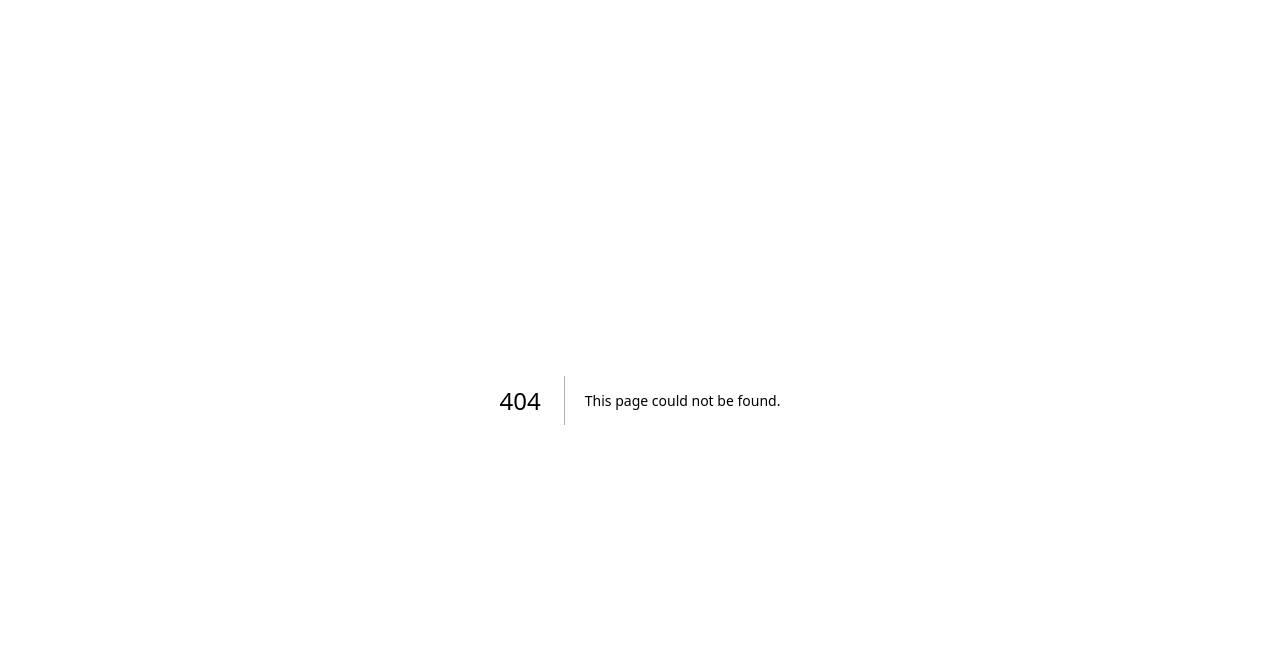
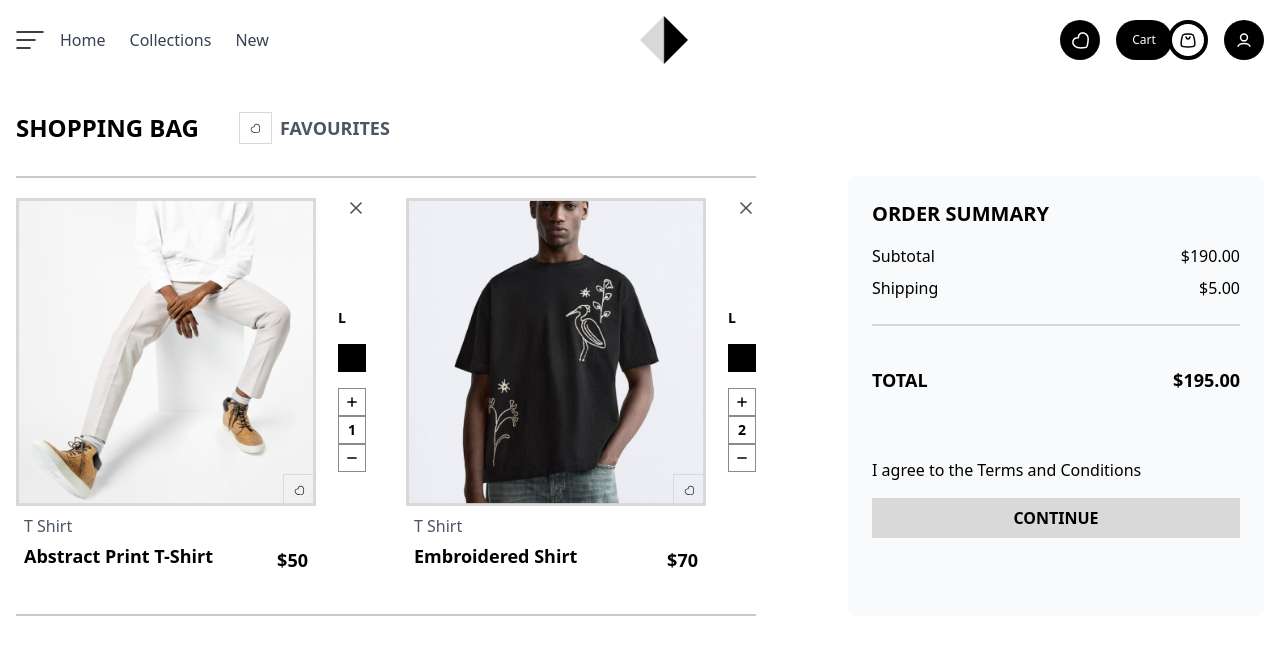
Before and after one commit to Acquaah-Emmanuel-Kofi/fashion-commerce, a Next.js app: page /cart in a window 1280 px wide. Before the commit this address had no page. Shown: the top 654 px of the page. Built offline with nearby package versions, Linux system fonts and the light colour scheme.

Commit message:
feat: build entire cart page with dummy data

```diff
--- /dev/null
+++ b/src/app/cart/page.tsx
@@ -0,0 +1,102 @@
+"use client";
+
+import CartItem from "./components/CartItem";
+import CartSummary from "./components/CartSummary";
+import product1 from "../../../public/images/product_1.png";
+import product2 from "../../../public/images/product_2.png";
+import { useState } from "react";
+import Layout from "../shared/components/Layout";
+import AddToFavoriteButton from "../shared/components/AddToFavoriteButton";
+
+const CartPage = () => {
+  const initialItems = [
+    {
+      id: 1,
+      title: "T Shirt",
+      description: "Abstract Print T-Shirt",
+      thumbnail: product1,
+      size: "M",
+      color: "red",
+      price: 50,
+      quantity: 1,
+    },
+    {
+      id: 2,
+      title: "T Shirt",
+      description: "Embroidered Shirt",
+      thumbnail: product2,
+      size: "L",
+      color: "green",
+      price: 70,
+      quantity: 2,
+    },
+  ];
+
+  const [cartItems, setCartItems] = useState(initialItems);
+
+  // Update item quantity in cart
+  const handleUpdateQuantity = (id: number, newQuantity: number) => {
+    setCartItems((prevItems) =>
+      prevItems.map((item) =>
+        item.id === id ? { ...item, quantity: newQuantity } : item
+      )
+    );
+  };
+
+  // Remove individual item from cart
+  const handleRemoveItem = (id: number) => {
+    setCartItems((prevItems) => prevItems.filter((item) => item.id !== id));
+  };
+
+  // Remove all items from cart
+  const handleClearCart = () => {
+    setCartItems([]);
+  };
+
+  return (
+    <Layout showFooter={false}>
+      <div className="container mx-auto px-4 py-8">
+        <div className="mb-8 flex items-center gap-10">
+          <h1 className="lg:text-2xl text-lg font-bold">SHOPPING BAG</h1>
+          <div className="flex items-center gap-2">
+            <AddToFavoriteButton />
+            <h1 className="text-lg text-gray-600 font-semibold">FAVOURITES</h1>
+          </div>
+        </div>
+
+        <div className="flex flex-col lg:flex-row justify-between">
+          {/* Cart Items */}
+          <div className="flex lg:flex-row flex-col gap-10 border-t-2 border-b-2 border-[#C9C9C9] pt-5 pb-8">
+            {cartItems.length > 0 ? (
+              cartItems.map((item) => (
+                <CartItem
+                  key={item.id}
+                  id={item.id}
+                  thumbnail={item.thumbnail!}
+                  title={item.title}
+                  description={item.description}
+                  price={item.price}
+                  quantity={item.quantity}
+                />
+              ))
+            ) : (
+              <p>Your cart is empty.</p>
+            )}
+          </div>
+
+          {/* Cart Summary */}
+          <CartSummary cartItems={cartItems} />
+        </div>
+
+        {/* Clear Cart Button */}
+        {/* {cartItems.length > 0 && (
+          <button type="button" onClick={handleClearCart}>
+            Clear Cart
+          </button>
+        )} */}
+      </div>
+    </Layout>
+  );
+};
+
+export default CartPage;
```
